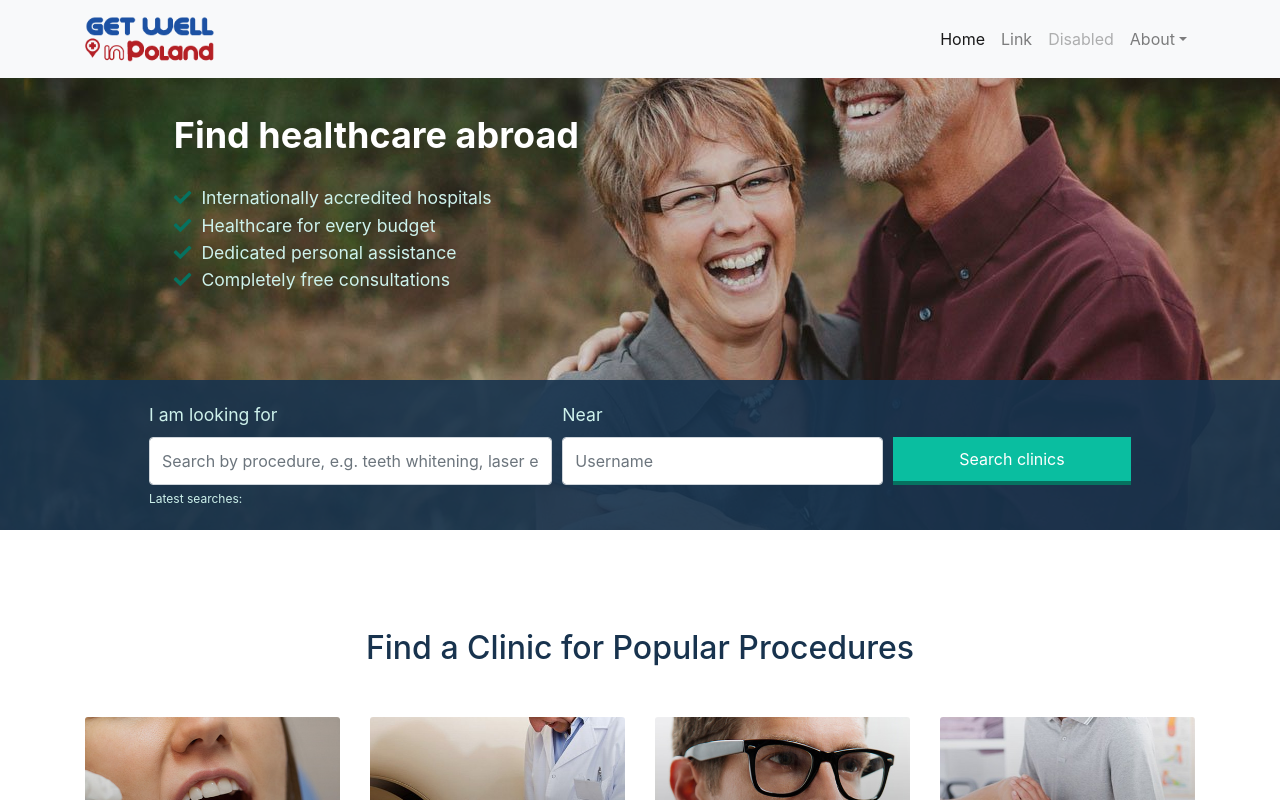
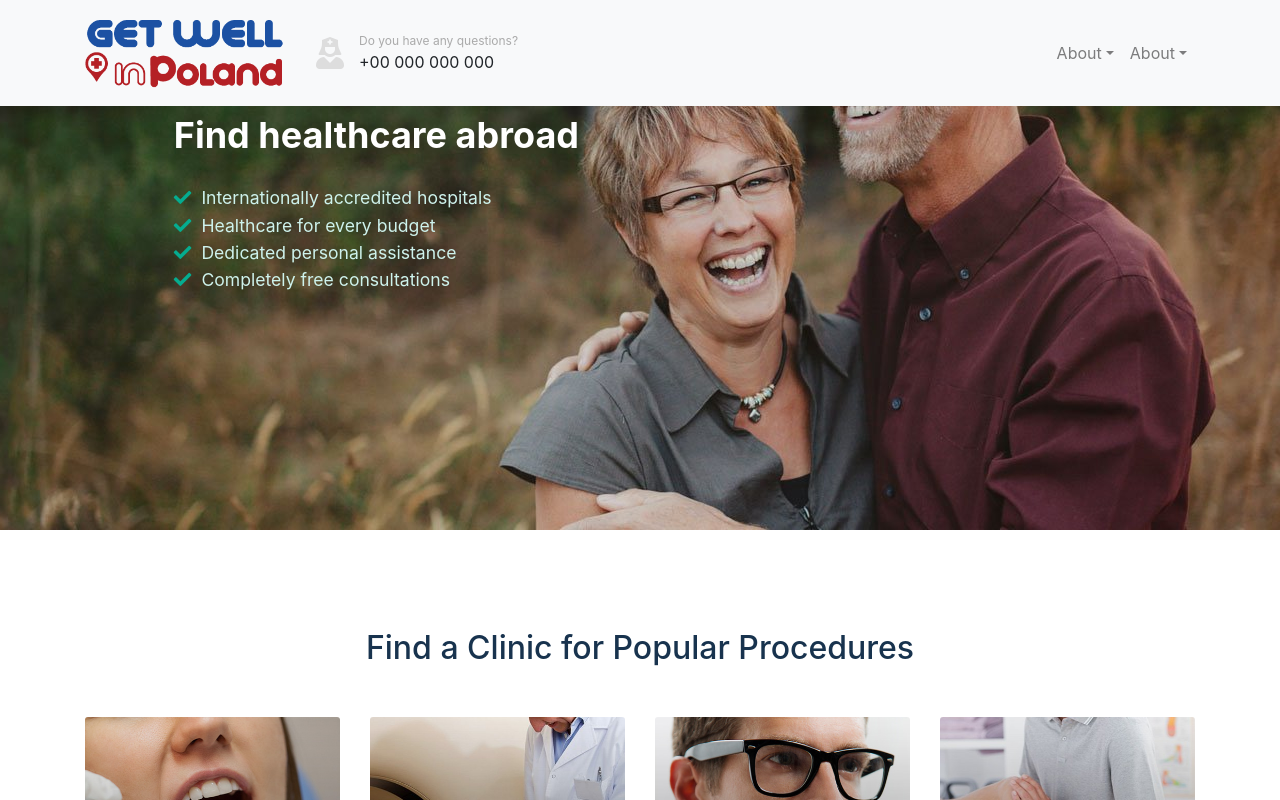
Before and after one commit to maciekbe1/getWellInPoland, a React (Create React App) app in the folder client/: page / in a window 1280 px wide. Shown: the top 800 px of the page. Built offline with nearby package versions, Linux system fonts and the light colour scheme.

Commit message:
Change navbar, homepage

```diff
--- a/client/src/components/Homepage.js
+++ b/client/src/components/Homepage.js
@@ -17,8 +17,8 @@ class Homepage extends React.Component {
                 <Navbar />
                 <Jumbotron />
                 <FindPopularClinicProcedures />
+                <ChooseClinic />
                 <DoctorsPatientsReviews />
-                <ChooseClinic />
                 <HelpMe />
                 <Destination />
                 <HowItWorks />
--- a/client/src/components/Navbar.js
+++ b/client/src/components/Navbar.js
@@ -11,16 +11,78 @@ const Navbar = () => {
                     <span className="navbar-toggler-icon"></span>
                     </button>
 
+                    <div className="any-questions">
+                        <i class="fas fa-user-nurse fa-2x"></i>
+                        <div>
+                            <p>Do you have any questions?</p>
+                            <span>+00 000 000 000</span>
+                        </div>
+                    </div>
+
                     <div className="collapse navbar-collapse" id="navbarSupportedContent">
                         <ul className="navbar-nav ml-auto">
-                            <li className="nav-item active">
-                            <a className="nav-link" href="#test">Home <span className="sr-only">(current)</span></a>
-                            </li>
-                            <li className="nav-item">
-                            <a className="nav-link" href="#test">Link</a>
-                            </li>
-                            <li className="nav-item">
-                            <a className="nav-link disabled" href="#test" tabIndex="-1" aria-disabled="true">Disabled</a>
+                        <li className="nav-item">
+                                <a className="nav-link dropdown-toggle" href="#test" id="navbarDropdownMenuLink" role="button" data-toggle="dropdown" aria-haspopup="true" aria-expanded="false">
+                                About
+                                </a>
+                                <div className="container-fluid dropdown-menu" aria-labelledby="navbarDropdownMenuLink" onClick={e => {e.stopPropagation(); e.preventDefault()}}>
+                                    <div className="container">
+                                        <ul>
+                                            <li>LANGUAGE & CURRENCY</li>
+                                            <li>
+                                                <select id="switch-language">
+                                                    <option value="en" selected="selected">
+                                                        English
+                                                    </option>
+                                                    <option value="de">
+                                                        Deutsch
+                                                    </option>
+                                                    <option value="fr">
+                                                        Français
+                                                    </option>
+                                                    <option value="es">
+                                                        Español
+                                                    </option>
+                                                    <option value="it">
+                                                        Italiano
+                                                    </option>
+                                                    <option value="ru">
+                                                        Русский
+                                                    </option>
+                                                    <option value="ar">
+                                                        العربية
+                                                    </option>
+                                                </select>
+                                            </li>
+                                            <li>
+                                                <select id="switch-currency">
+                                                    <option value="EUR">EUR - €</option>
+                                                    <option value="USD">USD - $</option>
+                                                    <option value="GBP">GBP - £</option>
+                                                    <option value="CHF">CHF - Fr.</option>
+                                                    <option value="CAD">CAD - C$</option>
+                                                    <option value="AUD">AUD - A$</option>
+                                                    <option value="THB">THB - ฿</option>
+                                                    <option value="PLN" selected="selected">PLN - zł</option>
+                                                    <option value="BRL">BRL - R$</option>
+                                                    <option value="MYR">MYR - RM</option>
+                                                    <option value="HUF">HUF - Ft.</option>
+                                                    <option value="SGD">SGD - S$</option>
+                                                    <option value="TRY">TRY - TL</option>
+                                                    <option value="AED">AED - د.إ</option>
+                                                    <option value="ZAR">ZAR - R</option>
+                                                    <option value="MXN">MXN - M$</option>
+                                                    <option value="NZD">NZD - NZ$</option>
+                                                    <option value="RUB">RUB - руб.</option>
+                                                    <option value="ILS">ILS - ₪</option>
+                                                    <option value="INR">INR - ₹</option>
+                                                    <option value="MAD">MAD - م.</option>
+                                                </select>
+                                            </li>
+                                            <li><button>Update</button></li>
+                                        </ul>
+                                    </div>
+                                </div>
                             </li>
                             <li className="nav-item">
                                 <a className="nav-link dropdown-toggle" href="#test" id="navbarDropdownMenuLink" role="button" data-toggle="dropdown" aria-haspopup="true" aria-expanded="false">
--- a/client/src/styles/homepage.scss
+++ b/client/src/styles/homepage.scss
@@ -1,14 +1,42 @@
+$btn-color: #2977EF;
+$btn-dark-color: #133870;
+$btn-hover-color: #133870;
+$transition: .3s;;
+
 .homepage-wrapper {
     .nav-bar {
         position: relative;
         nav {
             img {
-                width: 130px;
+                width: 200px;
             }
+            .any-questions {
+                display: flex;
+                justify-content: center;
+                align-items: center;
+                i {
+                    color: #dddddd;
+                    padding: 15px;
+                }
+                p {
+                    margin: 0;
+                    font-size: 12px;
+                    color: #aaa;
+                }
+            }
+            .show > .dropdown-menu {
+                max-height: 800px;
+                visibility: visible;
+              }
             .dropdown-menu {
                 border-radius: 0;
                 border: 0;
                 margin: 0;
+                display: block;
+                max-height: 0;
+                visibility: hidden;
+                transition: all 0.4s ease-in-out;
+                overflow: hidden;
                 ul {
                     display: flex;
                     justify-content: center;
@@ -66,10 +94,11 @@
             }
         }
         i {
-            color: #067260;
+            color: #05AC90;
         }
     }
     .jumbotron-search {
+        display: none;
         min-height: 150px;
         color: #cef2ec;
         font-size: 1.1rem;
@@ -96,12 +125,13 @@
                     align-items: flex-end;
                     button {
                         width: 100%;
-                        background-color: #0abea0;
+                        background-color: $btn-color;
                         border: none;
-                        border-bottom: 4px solid #067260;
+                        border-bottom: 4px solid $btn-dark-color;
                         border-radius: 0;
+                        transition: $transition;
                         &:hover {
-                            background: #05AC90;
+                            background: $btn-hover-color;
                         }
                     }
                     @media (max-width: 576px) {
@@ -146,7 +176,6 @@
         }
     }
     .doctor-patient-reviews {
-        margin-top: 80px;
         padding-top: 44px;
         padding-bottom: 73px;
         background: #f8f8f8;
@@ -174,6 +203,7 @@
         }
     }
     .choose-clinic {
+        margin-top: 80px;
         min-height: 300px;
         background: url('../images/chooseclinic.jpg') center no-repeat;
         .row {
@@ -200,15 +230,16 @@
             button {
                 display: flex;
                 padding: 0 24px;
-                background: #0abea0;
+                background: $btn-color;
                 border: none;
-                border-bottom: solid 3px #067260;
+                border-bottom: solid 3px $btn-dark-color;
                 font-size: 1.1rem;
                 line-height: 42px;
                 color: #fff;
                 margin: 28px auto;
+                transition: $transition;
                 &:hover {
-                    background: #05AC90;
+                    background: $btn-hover-color;
                 }
             }
         }
@@ -323,15 +354,16 @@
             button {
                 display: flex;
                 padding: 0 40px;
-                background: #0abea0;
+                background: $btn-color;
                 border: none;
-                border-bottom: solid 3px #067260;
+                border-bottom: solid 3px $btn-dark-color;
                 font-size: 1.1rem;
                 line-height: 42px;
                 color: #fff;
                 margin: 35px auto 20px auto;
+                transition: $transition;
                 &:hover {
-                    background: #05AC90;
+                    background: $btn-hover-color;
                 }
             }
         }
@@ -360,7 +392,8 @@
             }
             a {
                 font-size: .9rem;
-                color: #0abea0;
+                color: $btn-color;
+                transition: $transition;
                 cursor: pointer;
                 &:hover {
                     text-decoration: underline;
```
